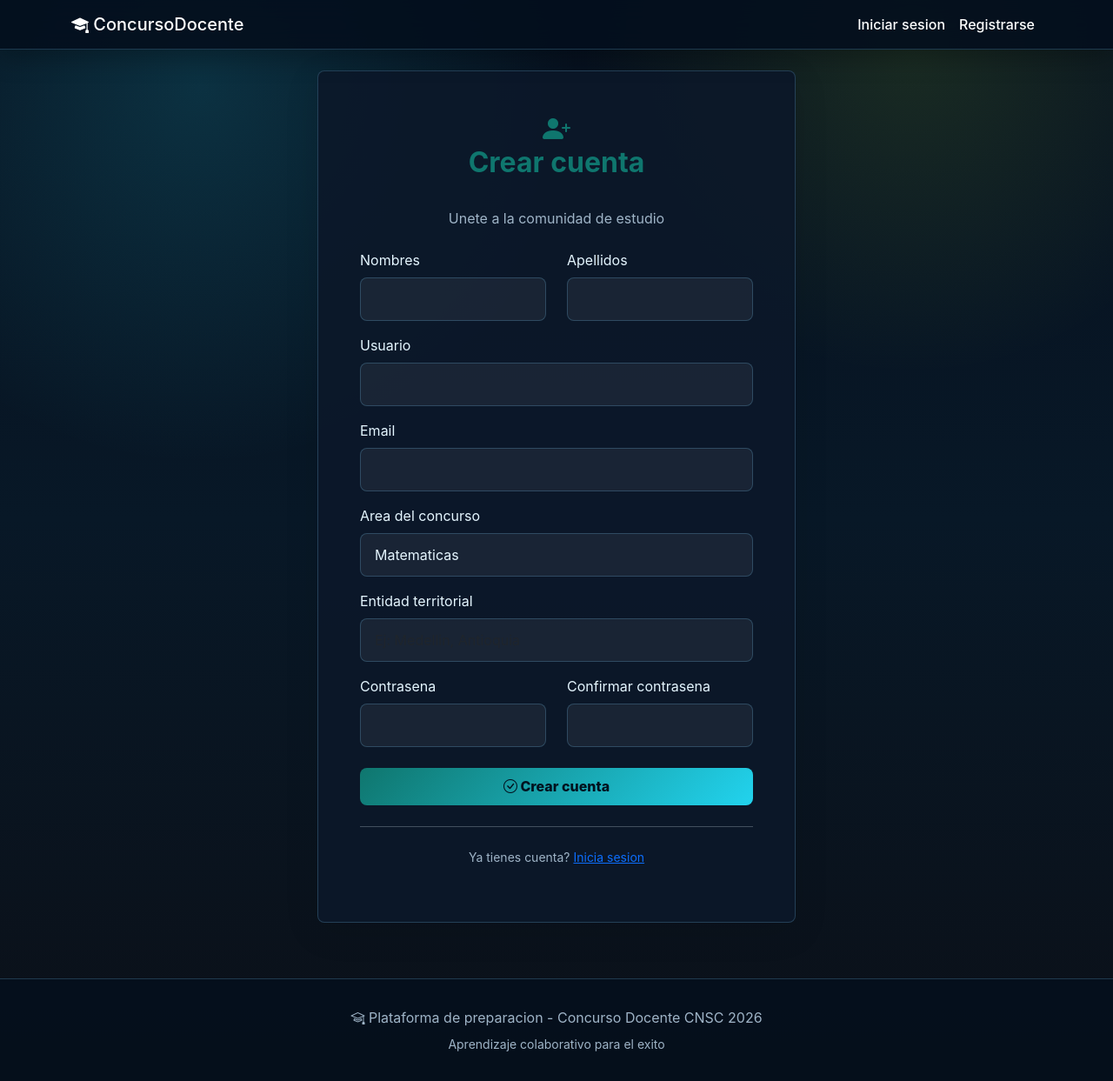
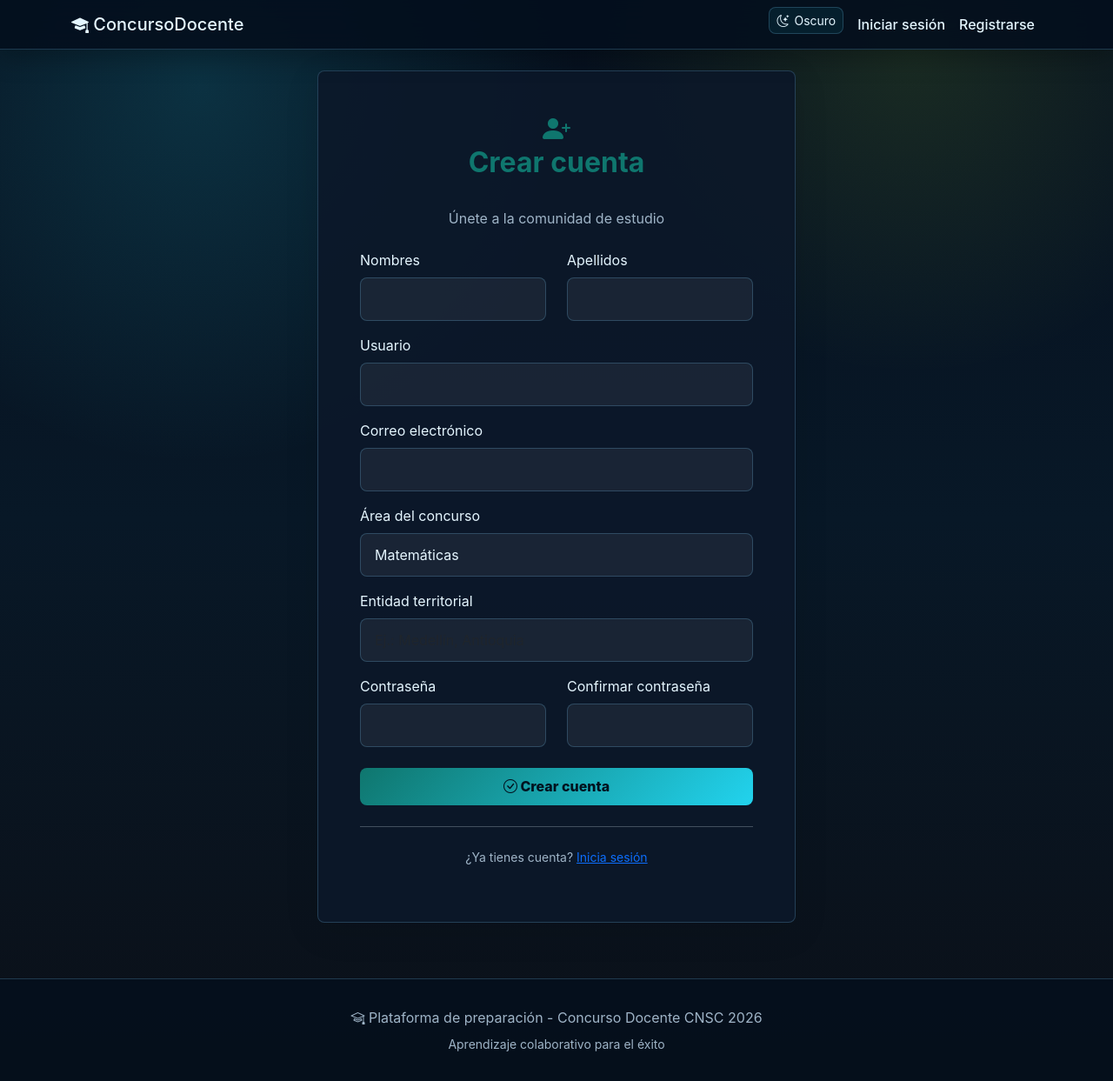
Before and after one commit to aijarl23/concurso-docente, a Django app: page /cuentas/registro/ in a window 1280 px wide. Shown: the whole page at 87% size. Run offline with Django 5.2, Linux system fonts and the light colour scheme.

Commit message:
Auditar redaccion y agregar tema claro oscuro

```diff
--- a/payments/services.py
+++ b/payments/services.py
@@ -63,7 +63,7 @@ def send_purchase_confirmation(order):
         f'Hola {order.user.nombre},\n\n'
         f'Tu compra fue confirmada.\n'
         f'Orden: {order.reference}\n'
-        f'Modulos habilitados: {modules}\n'
+        f'Módulos habilitados: {modules}\n'
         f'Total: {order.total} {order.currency}\n\n'
         'Ya puedes ingresar a tus simulacros premium desde la plataforma.'
     )
--- a/simulacros/models.py
+++ b/simulacros/models.py
@@ -10,7 +10,7 @@ class Simulacro(models.Model):
         ('tematico', 'Tematico'),
         ('tjs', 'TJS Premium'),
         ('elite', 'CNSC Elite'),
-        ('area', 'Simulacro por area'),
+        ('area', 'Simulacro por área'),
     ]
 
     AREA_CHOICES = BancoPregunta.AREA_CHOICES
--- a/simulacros/views.py
+++ b/simulacros/views.py
@@ -61,7 +61,7 @@ def _send_result_email(intento):
         f'Errores: {intento.total_incorrectas}\n'
         f'Sin responder: {intento.total_sin_responder}\n'
         f'Tiempo usado: {intento.tiempo_usado_segundos} segundos\n\n'
-        f'Desempeno por competencia:\n{detalle}\n\n'
+        f'Desempeño por competencia:\n{detalle}\n\n'
         'Revisa las justificaciones en la plataforma para orientar tu plan de mejora.'
     )
     sent = send_mail(subject, body, settings.DEFAULT_FROM_EMAIL, [user.email], fail_silently=True)
@@ -97,7 +97,7 @@ def seleccionar_area(request):
 def iniciar_simulacro(request, simulacro_id):
     simulacro = get_object_or_404(Simulacro, id=simulacro_id, activo=True)
     if simulacro.es_premium and not user_has_module_access(request.user, simulacro.module):
-        messages.warning(request, 'Este simulacro es premium. Debes comprar el modulo o paquete Elite para ingresar.')
+        messages.warning(request, 'Este simulacro es premium. Debes comprar el módulo o paquete Elite para ingresar.')
         return redirect(_checkout_for_simulacro(simulacro))
 
     if request.method != 'POST':
--- a/static/css/estilos.css
+++ b/static/css/estilos.css
@@ -13,20 +13,44 @@
     --color-borde: rgba(125, 211, 252, .22);
     --color-neon: #22d3ee;
     --sombra-neon: 0 18px 44px rgba(34, 211, 238, .14);
+    --fondo-pagina:
+        radial-gradient(circle at 18% 8%, rgba(34, 211, 238, .16), transparent 28%),
+        radial-gradient(circle at 82% 4%, rgba(163, 230, 53, .12), transparent 24%),
+        linear-gradient(180deg, #07111f 0%, #081827 48%, #0b1018 100%);
+    --navbar-bg: rgba(4, 15, 29, .9);
+    --panel-gradiente: linear-gradient(180deg, rgba(15, 31, 54, .94), rgba(8, 16, 28, .94));
+}
+
+html[data-theme="light"] {
+    --color-primario: #0f766e;
+    --color-primario-hover: #0d9488;
+    --color-secundario: #0ea5e9;
+    --color-acento: #15803d;
+    --color-fondo: #f6fbff;
+    --color-panel: rgba(255, 255, 255, .96);
+    --color-panel-suave: rgba(240, 249, 255, .9);
+    --color-texto: #102033;
+    --color-texto-muted: #526274;
+    --color-borde: rgba(15, 118, 110, .18);
+    --color-neon: #0ea5e9;
+    --sombra-neon: 0 16px 36px rgba(15, 118, 110, .11);
+    --fondo-pagina:
+        radial-gradient(circle at 16% 10%, rgba(14, 165, 233, .14), transparent 28%),
+        radial-gradient(circle at 82% 8%, rgba(21, 128, 61, .10), transparent 24%),
+        linear-gradient(180deg, #f6fbff 0%, #eef9f7 52%, #f8fafc 100%);
+    --navbar-bg: rgba(255, 255, 255, .92);
+    --panel-gradiente: linear-gradient(180deg, rgba(255, 255, 255, .98), rgba(240, 249, 255, .94));
 }
 
 body {
-    background:
-        radial-gradient(circle at 18% 8%, rgba(34, 211, 238, .16), transparent 28%),
-        radial-gradient(circle at 82% 4%, rgba(163, 230, 53, .12), transparent 24%),
-        linear-gradient(180deg, #07111f 0%, #081827 48%, #0b1018 100%);
+    background: var(--fondo-pagina);
     color: var(--color-texto);
     font-family: Inter, ui-sans-serif, -apple-system, BlinkMacSystemFont, 'Segoe UI', Roboto, sans-serif;
     min-height: 100vh;
 }
 
 .navbar-concurso {
-    background: rgba(4, 15, 29, .9) !important;
+    background: var(--navbar-bg) !important;
     border-bottom: 1px solid var(--color-borde);
     box-shadow: 0 10px 28px rgba(0, 0, 0, .26);
     backdrop-filter: blur(14px);
@@ -34,13 +58,28 @@ body {
 
 .navbar-concurso .navbar-brand,
 .navbar-concurso .nav-link {
-    color: white !important;
+    color: var(--color-texto) !important;
     font-weight: 500;
 }
 
 .navbar-concurso .nav-link:hover {
     color: var(--color-acento) !important;
     text-shadow: 0 0 18px rgba(163, 230, 53, .45);
+}
+
+.theme-toggle-btn {
+    border: 1px solid var(--color-borde);
+    color: var(--color-texto);
+    background: rgba(34, 211, 238, .08);
+    display: inline-flex;
+    gap: 6px;
+    align-items: center;
+}
+
+.theme-toggle-btn:hover {
+    border-color: var(--color-neon);
+    color: var(--color-texto);
+    box-shadow: var(--sombra-neon);
 }
 
 .hero-section {
@@ -389,8 +428,7 @@ body {
 
 .product-card {
     border: 1px solid var(--color-borde) !important;
-    background:
-        linear-gradient(180deg, rgba(15, 31, 54, .94), rgba(8, 16, 28, .94));
+    background: var(--panel-gradiente);
     border-radius: 8px;
     box-shadow: 0 14px 34px rgba(0, 0, 0, .22);
     overflow: hidden;
--- a/templates/base.html
+++ b/templates/base.html
@@ -8,6 +8,12 @@
     <link href="https://cdn.jsdelivr.net/npm/bootstrap@5.3.2/dist/css/bootstrap.min.css" rel="stylesheet">
     <link rel="stylesheet" href="https://cdn.jsdelivr.net/npm/bootstrap-icons@1.11.1/font/bootstrap-icons.css">
     <link rel="stylesheet" href="{% static 'css/estilos.css' %}">
+    <script>
+        (function () {
+            var savedTheme = localStorage.getItem('concurso-theme') || 'dark';
+            document.documentElement.dataset.theme = savedTheme;
+        })();
+    </script>
     {% block extra_css %}{% endblock %}
 </head>
 <body>
@@ -19,7 +25,7 @@
             <ul class="navbar-nav me-auto">
                 {% if user.is_authenticated %}
                 <li class="nav-item"><a class="nav-link" href="{% url 'dashboard' %}"><i class="bi bi-house"></i> Inicio</a></li>
-                <li class="nav-item"><a class="nav-link" href="{% url 'dashboard' %}"><i class="bi bi-journal-bookmark"></i> Modulos</a></li>
+                <li class="nav-item"><a class="nav-link" href="{% url 'dashboard' %}"><i class="bi bi-journal-bookmark"></i> Módulos</a></li>
                 <li class="nav-item"><a class="nav-link" href="{% url 'simulacros:lista_simulacros' %}"><i class="bi bi-clipboard-check"></i> Simulacros</a></li>
                 <li class="nav-item"><a class="nav-link" href="{% url 'commerce:product_list' %}"><i class="bi bi-cart"></i> Tienda</a></li>
                 <li class="nav-item"><a class="nav-link" href="{% url 'commerce:cart_detail' %}"><i class="bi bi-bag-check"></i> Carrito</a></li>
@@ -27,6 +33,12 @@
                 {% endif %}
             </ul>
             <ul class="navbar-nav">
+                <li class="nav-item">
+                    <button class="btn btn-sm theme-toggle-btn me-lg-2" type="button" id="theme-toggle" aria-label="Cambiar tema">
+                        <i class="bi bi-moon-stars"></i>
+                        <span>Tema</span>
+                    </button>
+                </li>
                 {% if user.is_authenticated %}
                 <li class="nav-item dropdown">
                     <a class="nav-link dropdown-toggle" href="#" data-bs-toggle="dropdown"><i class="bi bi-person-circle"></i> {{ user.first_name|default:user.username }}</a>
@@ -37,13 +49,13 @@
                         <li>
                             <form method="post" action="{% url 'logout' %}" style="margin:0;">
                                 {% csrf_token %}
-                                <button type="submit" class="dropdown-item"><i class="bi bi-box-arrow-right"></i> Cerrar sesion</button>
+                                <button type="submit" class="dropdown-item"><i class="bi bi-box-arrow-right"></i> Cerrar sesión</button>
                             </form>
                         </li>
                     </ul>
                 </li>
                 {% else %}
-                <li class="nav-item"><a class="nav-link" href="{% url 'login' %}">Iniciar sesion</a></li>
+                <li class="nav-item"><a class="nav-link" href="{% url 'login' %}">Iniciar sesión</a></li>
                 <li class="nav-item"><a class="nav-link" href="{% url 'registro' %}">Registrarse</a></li>
                 {% endif %}
             </ul>
@@ -63,12 +75,33 @@
 </main>
 <footer class="footer-concurso">
     <div class="container">
-        <p class="mb-0"><i class="bi bi-mortarboard"></i> Plataforma de preparacion - Concurso Docente CNSC 2026</p>
-        <p class="small mb-0 mt-2">Aprendizaje colaborativo para el exito</p>
+        <p class="mb-0"><i class="bi bi-mortarboard"></i> Plataforma de preparación - Concurso Docente CNSC 2026</p>
+        <p class="small mb-0 mt-2">Aprendizaje colaborativo para el éxito</p>
     </div>
 </footer>
 <script src="https://cdn.jsdelivr.net/npm/bootstrap@5.3.2/dist/js/bootstrap.bundle.min.js"></script>
 <script src="https://cdn.jsdelivr.net/npm/chart.js@4.4.0/dist/chart.umd.min.js"></script>
+<script>
+    (function () {
+        var button = document.getElementById('theme-toggle');
+        if (!button) return;
+
+        function applyTheme(theme) {
+            document.documentElement.dataset.theme = theme;
+            localStorage.setItem('concurso-theme', theme);
+            var icon = button.querySelector('i');
+            if (icon) {
+                icon.className = theme === 'light' ? 'bi bi-sun' : 'bi bi-moon-stars';
+            }
+            button.querySelector('span').textContent = theme === 'light' ? 'Claro' : 'Oscuro';
+        }
+
+        applyTheme(document.documentElement.dataset.theme || 'dark');
+        button.addEventListener('click', function () {
+            applyTheme(document.documentElement.dataset.theme === 'light' ? 'dark' : 'light');
+        });
+    })();
+</script>
 {% block extra_js %}{% endblock %}
 </body>
 </html>
--- a/templates/commerce/product_list.html
+++ b/templates/commerce/product_list.html
@@ -4,8 +4,8 @@
 <div class="commerce-hero d-flex justify-content-between align-items-center mb-4">
     <div>
         <p class="commerce-kicker">Acceso premium CNSC 2026</p>
-        <h1>Elige tu ruta de preparacion</h1>
-        <p class="mb-0">Modulos individuales a COP 15.000 o acceso completo en oferta por COP 25.000.</p>
+        <h1>Elige tu ruta de preparación</h1>
+        <p class="mb-0">Módulos individuales a COP 15.000 o acceso completo en oferta por COP 25.000.</p>
     </div>
     <a class="btn btn-outline-primary btn-glow" href="{% url 'commerce:cart_detail' %}">Ver carrito</a>
 </div>
--- a/templates/contenidos/detalle_modulo.html
+++ b/templates/contenidos/detalle_modulo.html
@@ -114,7 +114,7 @@
     <section class="module-actions">
         <a href="/" class="btn btn-outline-secondary">Volver al panel</a>
         <div>
-            <a href="/simulacros/areas/" class="btn btn-outline-primary">Simulacro por area</a>
+            <a href="/simulacros/areas/" class="btn btn-outline-primary">Simulacro por área</a>
             <a href="/simulacros/" class="btn btn-primary">Presentar simulacro</a>
         </div>
     </section>
--- a/templates/payments/checkout.html
+++ b/templates/payments/checkout.html
@@ -16,7 +16,7 @@
 
                 {% if payment_config_errors %}
                 <div class="alert alert-warning mt-3">
-                    <strong>Pago real no habilitado todavia.</strong>
+                    <strong>Pago real no habilitado todavía.</strong>
                     <ul class="mb-0 mt-2">
                         {% for error in payment_config_errors %}
                         <li>{{ error }}</li>
@@ -28,7 +28,7 @@
                     <a class="btn btn-primary" href="{{ production_payment_public_url }}">Abrir tienda en la web publicada</a>
                 </div>
                 <p class="text-muted mt-2 mb-0">
-                    No uses <code>127.0.0.1</code> para pagos reales. El pago debe hacerse desde la URL publica HTTPS.
+                    No uses <code>127.0.0.1</code> para pagos reales. El pago debe hacerse desde la URL pública HTTPS.
                 </p>
                 {% else %}
                 <p class="text-muted mb-0">
@@ -37,7 +37,7 @@
                 {% endif %}
                 {% elif wompi_error %}
                 <div class="alert alert-warning mt-3">
-                    <strong>Wompi no respondio.</strong><br>
+                    <strong>Wompi no respondió.</strong><br>
                     {{ wompi_error }}
                 </div>
                 {% elif acceptance_token and signature %}
--- a/templates/payments/payment_return.html
+++ b/templates/payments/payment_return.html
@@ -26,7 +26,7 @@
                 <a href="{% url 'payments:checkout_order' order.id %}" class="btn btn-primary">Volver al checkout</a>
                 {% else %}
                 <div class="alert alert-info">
-                    El pago esta pendiente de confirmacion. Si ya pagaste, espera unos segundos y actualiza esta pagina.
+                    El pago está pendiente de confirmación. Si ya pagaste, espera unos segundos y actualiza esta página.
                 </div>
                 <a href="{% url 'payments:checkout_order' order.id %}" class="btn btn-outline-primary">Volver al checkout</a>
                 {% endif %}
--- a/templates/simulacros/resultado_simulacro.html
+++ b/templates/simulacros/resultado_simulacro.html
@@ -15,7 +15,7 @@
         </div>
     </div>
 
-    <h3 class="h5">Desempeno por competencia</h3>
+    <h3 class="h5">Desempeño por competencia</h3>
     <div class="table-responsive mb-4">
         <table class="table table-sm align-middle">
             <thead><tr><th>Competencia</th><th>Aciertos</th><th>Total</th></tr></thead>
--- a/templates/usuarios/registro.html
+++ b/templates/usuarios/registro.html
@@ -5,7 +5,7 @@
 <div class="login-container">
     <div class="login-card" style="max-width: 550px;">
         <h2><i class="bi bi-person-plus-fill"></i><br>Crear cuenta</h2>
-        <p class="text-center text-muted mb-4">Unete a la comunidad de estudio</p>
+        <p class="text-center text-muted mb-4">&Uacute;nete a la comunidad de estudio</p>
 
         <form method="post">
             {% csrf_token %}
@@ -35,39 +35,39 @@
             </div>
 
             <div class="mb-3">
-                <label class="form-label">Email</label>
+                <label class="form-label">Correo electr&oacute;nico</label>
                 <input type="email" name="email" class="form-control form-control-custom" required>
             </div>
 
             <div class="mb-3">
-                <label class="form-label">Area del concurso</label>
+                <label class="form-label">&Aacute;rea del concurso</label>
                 <select name="area_concurso" class="form-control form-control-custom" required>
-                    <option value="matematicas">Matematicas</option>
+                    <option value="matematicas">Matem&aacute;ticas</option>
                     <option value="lenguaje">Lenguaje</option>
                     <option value="ciencias_naturales">Ciencias Naturales</option>
                     <option value="ciencias_sociales">Ciencias Sociales</option>
-                    <option value="ingles">Ingles</option>
+                    <option value="ingles">Ingl&eacute;s</option>
                     <option value="preescolar">Preescolar</option>
                     <option value="primaria">Primaria</option>
-                    <option value="educacion_fisica">Educacion Fisica</option>
-                    <option value="artistica">Educacion Artistica</option>
-                    <option value="tecnologia">Tecnologia e Informatica</option>
+                    <option value="educacion_fisica">Educaci&oacute;n F&iacute;sica</option>
+                    <option value="artistica">Educaci&oacute;n Art&iacute;stica</option>
+                    <option value="tecnologia">Tecnolog&iacute;a e Inform&aacute;tica</option>
                     <option value="otro">Otro</option>
                 </select>
             </div>
 
             <div class="mb-3">
                 <label class="form-label">Entidad territorial</label>
-                <input type="text" name="entidad_territorial" class="form-control form-control-custom" placeholder="Ej: Medellin, Antioquia">
+                <input type="text" name="entidad_territorial" class="form-control form-control-custom" placeholder="Ej.: Medell&iacute;n, Antioquia">
             </div>
 
             <div class="row">
                 <div class="col-md-6 mb-3">
-                    <label class="form-label">Contrasena</label>
+                    <label class="form-label">Contrase&ntilde;a</label>
                     <input type="password" name="password1" class="form-control form-control-custom" required>
                 </div>
                 <div class="col-md-6 mb-4">
-                    <label class="form-label">Confirmar contrasena</label>
+                    <label class="form-label">Confirmar contrase&ntilde;a</label>
                     <input type="password" name="password2" class="form-control form-control-custom" required>
                 </div>
             </div>
@@ -79,7 +79,7 @@
 
         <hr class="my-4">
         <p class="text-center text-muted small">
-            Ya tienes cuenta? <a href="{% url 'login' %}">Inicia sesion</a>
+            &iquest;Ya tienes cuenta? <a href="{% url 'login' %}">Inicia sesi&oacute;n</a>
         </p>
     </div>
 </div>
```
Also changed, not shown: dashboard/management/commands/apply_market_ready_upgrade.py (+78 -10 lines), dashboard/management/commands/check_premium_ready.py (+14 -14 lines), payments/views.py (+6 -6 lines), templates/contenidos/dashboard.html (+7 -7 lines), templates/registration/login.html (+5 -5 lines), templates/simulacros/seleccionar_area.html (+4 -4 lines).
